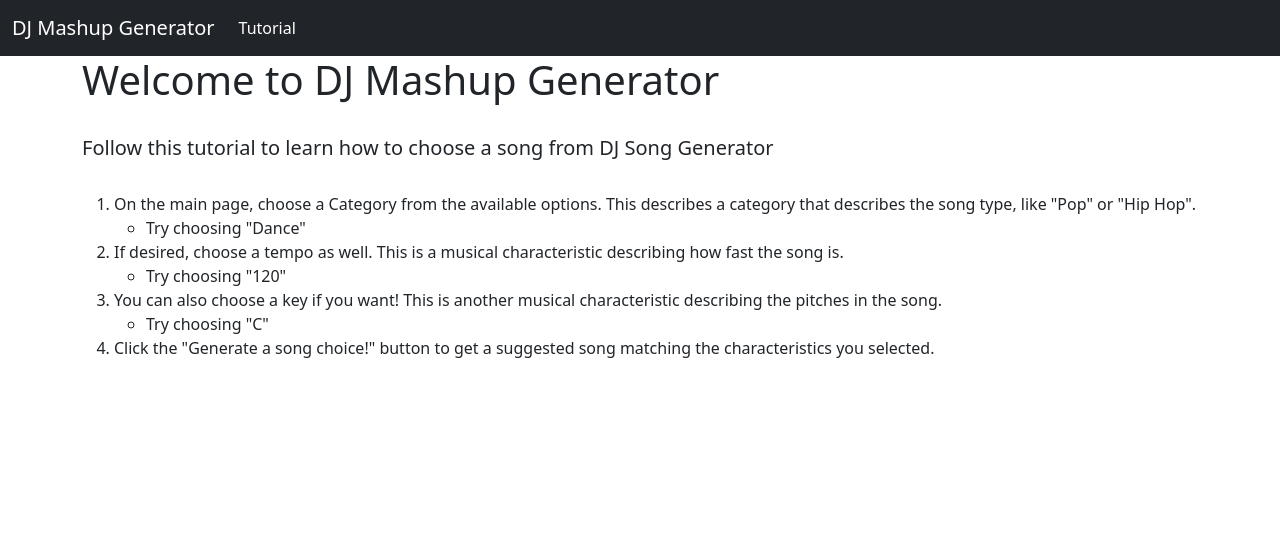
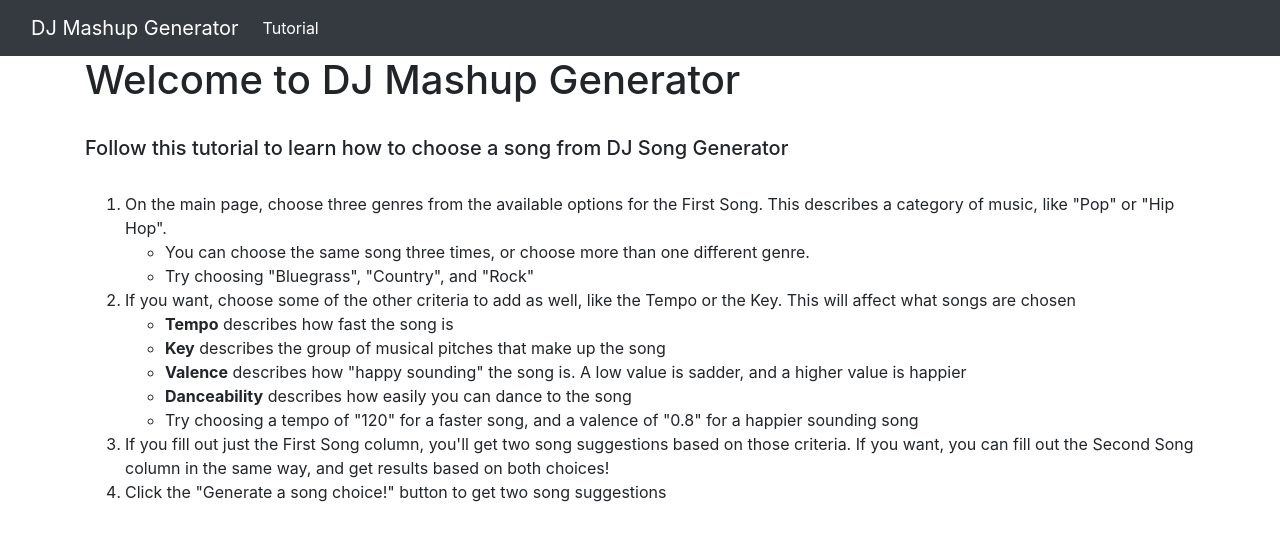
Before and after one commit to SolangeCoughlin/Mashup-Suggestion-Generator, a Flask app: page /tutorial in a window 1280 px wide. Shown: the top 541 px of the page. Run offline with Flask 2, Linux system fonts and the light colour scheme; some libraries are stand-ins or nearby versions.

Commit message:
Second song works, updated text

```diff
--- a/app.py
+++ b/app.py
@@ -21,15 +21,26 @@ def get_title(track_dict):
     title = track_dict["name"]
     return title
 
-# Receives form object, and formats it into a dict that can be passed to microservice API. Returns this dict
+# Receives form object, and formats it into a dict that can be passed to microservice API. Returns this dict.
+# The dict contains a dict for track 1, and a dict for track 2
 def format_criteria_obj(criteria):
+
+    song_rec_data = {}
+
     genre = f'{criteria["seed_genre1"]},{criteria["seed_genre2"]},{criteria["seed_genre3"]}'
-    song_rec_data = {"seed_genres":genre}
+    song_rec_data["track_1"] = {"seed_genres": genre}
+
+    # There will be no track 2 if table isn't filled out
+    if "2_seed_genre1" in criteria and criteria["2_seed_genre1"] != "none":
+        genre = f'{criteria["2_seed_genre1"]},{criteria["2_seed_genre2"]},{criteria["2_seed_genre3"]}'
+        song_rec_data["track_2"] = {"seed_genres": genre}
 
     # Add only items that have been filled out by the user to the data object holding values for microservice call
     for item in criteria:
-        if criteria[item] != "none" and item != "seed_genres":
-            song_rec_data[item] = criteria[item]
+        if criteria[item] != "none" and "seed_genre" not in item and "2_" not in item:
+            song_rec_data["track_1"][item] = criteria[item]
+        if criteria[item] != "none" and "seed_genre" not in item and "2_" in item:
+            song_rec_data["track_2"][item] = criteria[item]
 
     return song_rec_data
 
@@ -45,7 +56,6 @@ def make_spotify_call(song_rec_data):
 def format_suggestions(response):
     suggestions = {}
     for track in response:
-        print("track is " + track)
         this_track = response[track]
         song_dict = {"Artist": get_artist(this_track), "Title": get_title(this_track)}
         suggestions[track] = song_dict
@@ -63,16 +73,38 @@ def display_song():
 
     # Get criteria values from form on the home page and format the genre seed into the format required
     criteria = request.form
+
+    # Raise an error if seed_genre1 for song 1 is empty. Needed to make Spotify call
+    if criteria["seed_genre1"] == "none" or criteria["seed_genre2"] == "none" or criteria["seed_genre3"] == "none":
+        error_message="All three genres must be filled out for the First Song"
+        return render_template('home.html', error_message = error_message)
+
+    # For both the following error handlers, user's must fill out either all genres, or no genres for Second Song
+    if criteria["2_seed_genre1"] == "none" and (criteria["2_seed_genre2"] != "none" or criteria["2_seed_genre3"] != "none"):
+        error_message="If a separate search for the Second Song is desired, all three Second Song genres must be filled out"
+        return render_template('home.html', error_message = error_message)
+
+    if criteria["2_seed_genre1"] != "none" and (criteria["2_seed_genre2"] == "none" or criteria["2_seed_genre3"] == "none"):
+        error_message="If a separate search for the Second Song is desired, all three Second Song genres must be filled out"
+        return render_template('home.html', error_message = error_message)
+
     song_rec_data = format_criteria_obj(criteria)
 
     # Make a call to the microservice using data supplied by the user and get the microservice response as a json
-    response = make_spotify_call(song_rec_data)
+    song_1_response = make_spotify_call(song_rec_data["track_1"])
+    song_2_response = None
+    if len(song_rec_data) > 1:
+        song_2_response = make_spotify_call(song_rec_data["track_2"])
 
     # Render information for two songs on the page
-    suggestions = format_suggestions(response)
+    song_suggestions = format_suggestions(song_1_response)
+    if song_2_response:
+        song_suggestions_2 = format_suggestions(song_2_response)
+        song_suggestions["track_2"] = song_suggestions_2["track_1"]
+    keys = ["Artist", "Title"]
 
-    keys = ["Artist", "Title"]
-    return render_template('display_song.html', keys = keys, data = suggestions)
+
+    return render_template('display_song.html', keys = keys, data = song_suggestions)
 
 @app.route('/tutorial')
 def tutorial():
--- a/templates/base.html
+++ b/templates/base.html
@@ -6,7 +6,7 @@
     <meta name="viewport" content="width=device-width, initial-scale=1">
 
     <!-- Bootstrap CSS -->
-    <link href="https://cdn.jsdelivr.net/npm/bootstrap@5.1.3/dist/css/bootstrap.min.css" rel="stylesheet" integrity="sha384-1BmE4kWBq78iYhFldvKuhfTAU6auU8tT94WrHftjDbrCEXSU1oBoqyl2QvZ6jIW3" crossorigin="anonymous">
+    <link rel="stylesheet" href="https://stackpath.bootstrapcdn.com/bootstrap/4.1.3/css/bootstrap.min.css" integrity="sha384-MCw98/SFnGE8fJT3GXwEOngsV7Zt27NXFoaoApmYm81iuXoPkFOJwJ8ERdknLPMO" crossorigin="anonymous">
 
     <!-- Custom css file -->
     <link rel= "stylesheet" type= "text/css" href= "{{ url_for('static',filename='css/main.css') }}">
@@ -23,10 +23,11 @@
     {%endblock%}
   </div>
 
-    <!-- Optional JavaScript; choose one of the two! -->
+    <!-- Bootstrap Bundle with Popper -->
+    <!-- <script src="https://cdn.jsdelivr.net/npm/bootstrap@5.1.3/dist/js/bootstrap.bundle.min.js" integrity="sha384-ka7Sk0Gln4gmtz2MlQnikT1wXgYsOg+OMhuP+IlRH9sENBO0LRn5q+8nbTov4+1p" crossorigin="anonymous"></script> -->
 
-    <!-- Option 1: Bootstrap Bundle with Popper -->
-    <script src="https://cdn.jsdelivr.net/npm/bootstrap@5.1.3/dist/js/bootstrap.bundle.min.js" integrity="sha384-ka7Sk0Gln4gmtz2MlQnikT1wXgYsOg+OMhuP+IlRH9sENBO0LRn5q+8nbTov4+1p" crossorigin="anonymous"></script>
-
+    <script src="https://code.jquery.com/jquery-3.3.1.slim.min.js" integrity="sha384-q8i/X+965DzO0rT7abK41JStQIAqVgRVzpbzo5smXKp4YfRvH+8abtTE1Pi6jizo" crossorigin="anonymous"></script>
+    <script src="https://cdnjs.cloudflare.com/ajax/libs/popper.js/1.14.3/umd/popper.min.js" integrity="sha384-ZMP7rVo3mIykV+2+9J3UJ46jBk0WLaUAdn689aCwoqbBJiSnjAK/l8WvCWPIPm49" crossorigin="anonymous"></script>
+    <script src="https://stackpath.bootstrapcdn.com/bootstrap/4.1.3/js/bootstrap.min.js" integrity="sha384-ChfqqxuZUCnJSK3+MXmPNIyE6ZbWh2IMqE241rYiqJxyMiZ6OW/JmZQ5stwEULTy" crossorigin="anonymous"></script>
   </body>
 </html>
--- a/templates/display_song.html
+++ b/templates/display_song.html
@@ -1,5 +1,6 @@
 {%extends 'home.html'%}
 
 {%block song_info%}
+
 {%include 'song_info.html'%}
 {%endblock%}
--- a/templates/navbar.html
+++ b/templates/navbar.html
@@ -10,11 +10,6 @@
             <a class="nav-link active" aria-current="page" href="/tutorial">Tutorial</a>
           </li>
         </ul>
-        <!-- Search bar code here: -->
-        <!-- <form class="d-flex">
-          <input class="form-control me-2" type="search" placeholder="Search" aria-label="Search">
-          <button class="btn btn-outline-success" type="submit">Search</button>
-        </form> -->
       </div>
     </div>
   </nav>
--- a/templates/tutorial.html
+++ b/templates/tutorial.html
@@ -12,19 +12,32 @@
 </br>
 
 <ol>
-    <li>On the main page, choose a Category from the available options. This describes a category that describes the song type, like "Pop" or "Hip Hop".</li>
+    <li>On the main page, choose three genres from the available options for the First Song. This describes a category of music, like "Pop" or "Hip Hop".</li>
         <ul>
-            <li>Try choosing "Dance"</li>
+            <li>You can choose the same song three times, or choose more than one different genre.</li>
         </ul>
-    <li>If desired, choose a tempo as well. This is a musical characteristic describing how fast the song is.</li>
         <ul>
-            <li>Try choosing "120"</li>
+            <li>Try choosing "Bluegrass", "Country", and "Rock"</li>
         </ul>
-    <li>You can also choose a key if you want! This is another musical characteristic describing the pitches in the song.</li>
+    <li>If you want, choose some of the other criteria to add as well, like the Tempo or the Key. This will affect what songs are chosen</li>
         <ul>
-            <li>Try choosing "C"</li>
+            <li><strong>Tempo</strong> describes how fast the song is</li>
         </ul>
-    <li>Click the "Generate a song choice!" button to get a suggested song matching the characteristics you selected.</li>
+        <ul>
+            <li><strong>Key</strong> describes the group of musical pitches that make up the song</li>
+        </ul>
+        <ul>
+            <li><strong>Valence</strong> describes how "happy sounding" the song is. A low value is sadder, and a higher value is happier</li>
+        </ul>
+        <ul>
+            <li><strong>Danceability</strong> describes how easily you can dance to the song</li>
+        </ul>
+
+        <ul>
+            <li>Try choosing a tempo of "120" for a faster song, and a valence of "0.8" for a happier sounding song</li>
+        </ul>
+    <li>If you fill out just the First Song column, you'll get two song suggestions based on those criteria. If you want, you can fill out the Second Song column in the same way, and get results based on both choices!</li>
+    <li>Click the "Generate a song choice!" button to get two song suggestions</li>
   </ol>
 
 {%endblock%}
```
Also changed, not shown: templates/home.html (+12 -2 lines).
